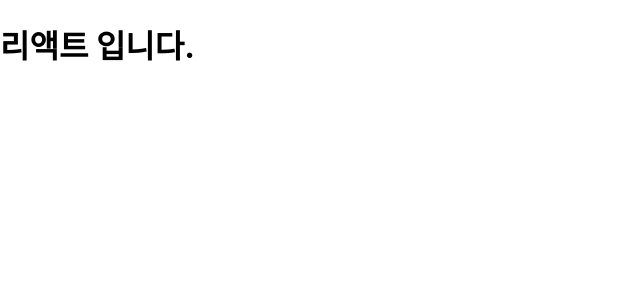
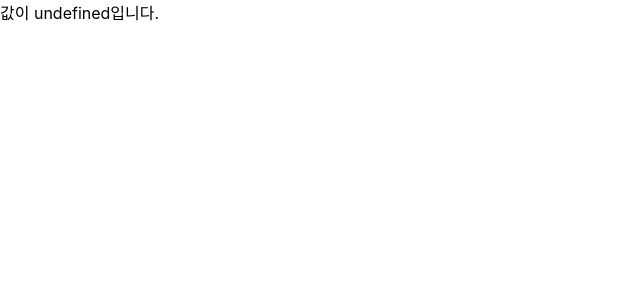
Before and after one commit to jjunnnys/hello-react, a React (Create React App) app: page / in a window 1280 px wide. Shown: the top 300 px of the page, without its empty margins (0-640 px from the left). Built offline with nearby package versions, Linux system fonts and the light colour scheme.

Commit message:
Add 'undefined를 렌더링하지 않기'

```diff
--- a/src/App.js
+++ b/src/App.js
@@ -1,8 +1,8 @@
 import React from 'react';
 
 function App() {
-  const name = 'react';
-  return <>{name === 'react' && <h1>리액트 입니다.</h1>}</>;
+  const name = undefined;
+  return name || '값이 undefined입니다.';
 }
 
 export default App;
```
